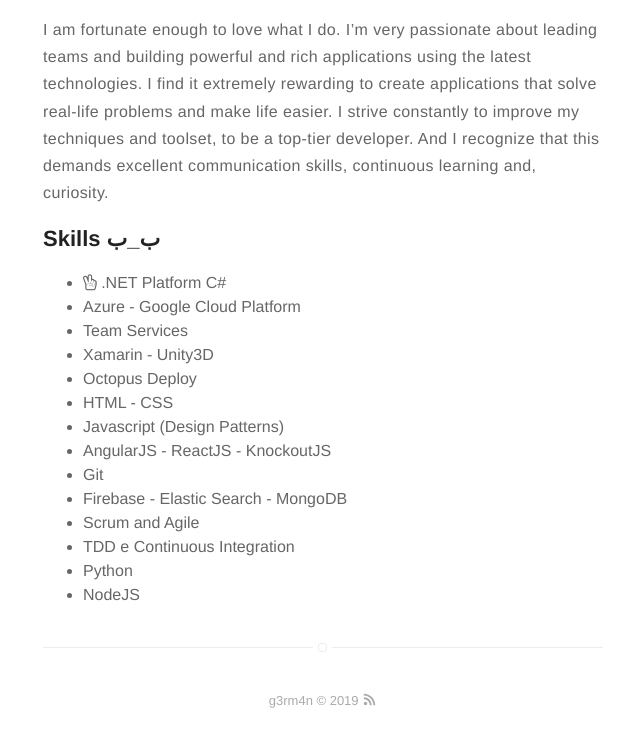
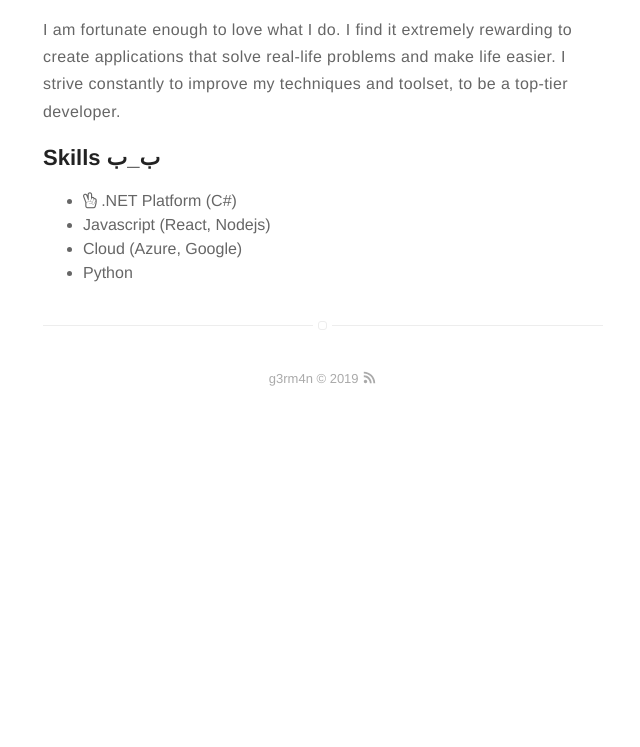
Before and after one commit to ImaMonsta/demo-jekill, a Jekyll site: the page built from about.md, in a window 1280 px wide, cut to the strip 409-1177 px from the top of the page. Shown: the top 747 px of the strip, without its empty margins (317-957 px from the left). Built offline with Jekyll 4.4.1, drawn with Linux system fonts in a browser that asks for light colours; after the commit the page ends 900 px from its top, so only the background shows below that.

Commit message:
Update about.md

```diff
--- a/about.md
+++ b/about.md
@@ -4,28 +4,16 @@ layout: page
 ---
 ![Profile Image]({{ site.picture }}?s=300)
 
-<p>I am fortunate enough to love what I do. I’m very passionate about leading
-teams and building powerful and rich applications using the latest technologies.
+<p>I am fortunate enough to love what I do.
 I find it extremely rewarding to create applications that solve real-life
 problems and make life easier. I strive constantly to improve my techniques
-and toolset, to be a top-tier developer.  And I recognize that this demands
-excellent communication skills, continuous learning and,  curiosity.</p>
+and toolset, to be a top-tier developer.</p>
 
 <h2>Skills ب_ب</h2>
 
 <ul class="skill-list">
-    <li><i class="fa fa-hand-peace-o" aria-hidden="true"></i> .NET Platform C#</li>
-    <li>Azure - Google Cloud Platform</li>
-    <li>Team Services</li>
-    <li>Xamarin - Unity3D</li>
-    <li>Octopus Deploy</li>
-	<li>HTML - CSS </li>
-	<li>Javascript (Design Patterns)</li>
-	<li>AngularJS - ReactJS - KnockoutJS</li>
-	<li>Git</li>
-	<li>Firebase - Elastic Search - MongoDB</li>
-	<li>Scrum and Agile</li>
-	<li>TDD e Continuous Integration</li>
+	<li><i class="fa fa-hand-peace-o" aria-hidden="true"></i> .NET Platform (C#)</li>
+	<li>Javascript (React, Nodejs)</li>
+	<li>Cloud (Azure, Google)</li>
 	<li>Python</li>
-	<li>NodeJS</li>
 </ul>
```
